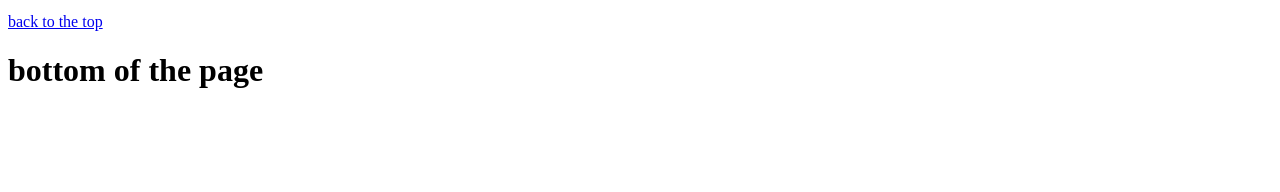
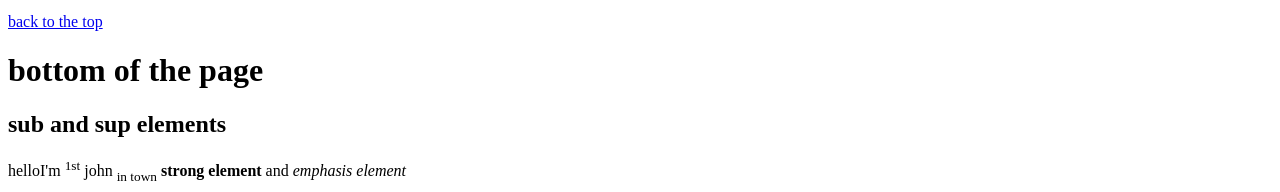
Before and after one commit to Kanyerezi30/html_css, a plain HTML site: page index.html in a window 1280 px wide. Shown: the part 1190-1382 px from the top of the page. Before the commit the page ends 1301 px from the top, so only its background shows below. Drawn offline with Linux system fonts and the light colour scheme.

Commit message:
sub, sup, strong, and emphasis elements

```diff
--- a/index.html
+++ b/index.html
@@ -38,6 +38,8 @@
     <p>some text here</p>
     <a href="#top">back to the top</a>
     <h1 id="bottom">bottom of the page</h1>
+
+    <h2>sub and sup elements</h2> helloI'm <sup>1st</sup> john <sub>in town</sub> <strong>strong element</strong> and <em>emphasis element</em>
 </body>
 
 </html>
```
